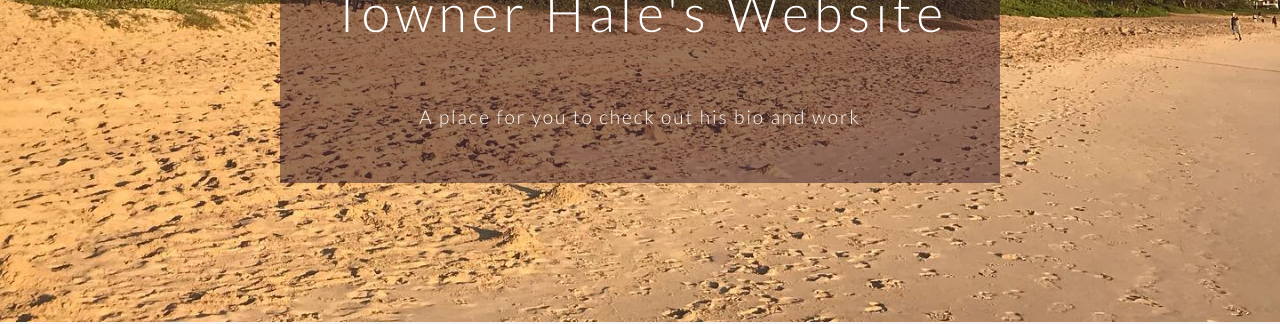
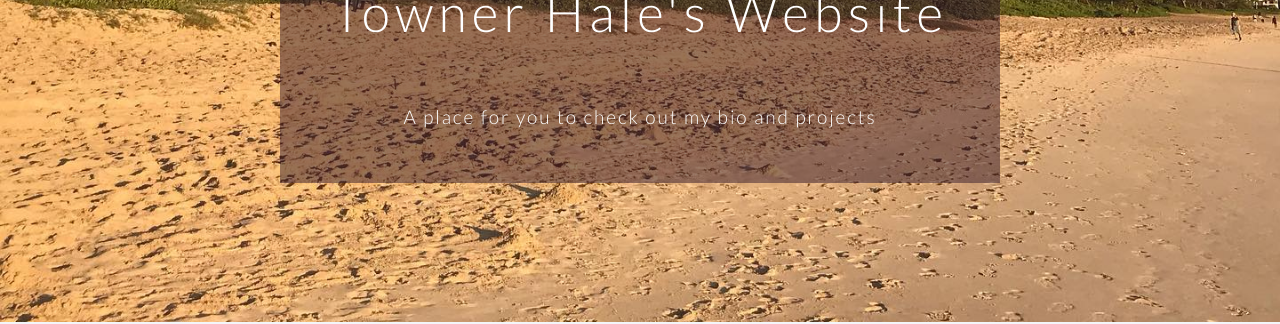
Before and after one commit to townerhale/towner_personal, a Jekyll site: the page built from index.md, in a window 1280 px wide and 900 px high. Shown: the part 218-542 px from the top of the window. Built offline with Jekyll 4.4.1, drawn with Linux system fonts in a browser that asks for light colours.

Commit message:
Update index.md

```diff
--- a/index.md
+++ b/index.md
@@ -5,7 +5,7 @@ layout: hello-default
 
 # these variables are required -------------------------------
 banner_title: Towner Hale's Website
-banner_subtitle: A place for you to check out his bio and work
+banner_subtitle: A place for you to check out my bio and projects
 background_image: /images/background.jpeg
 
 # all of the following variables are optional -----------------
```
